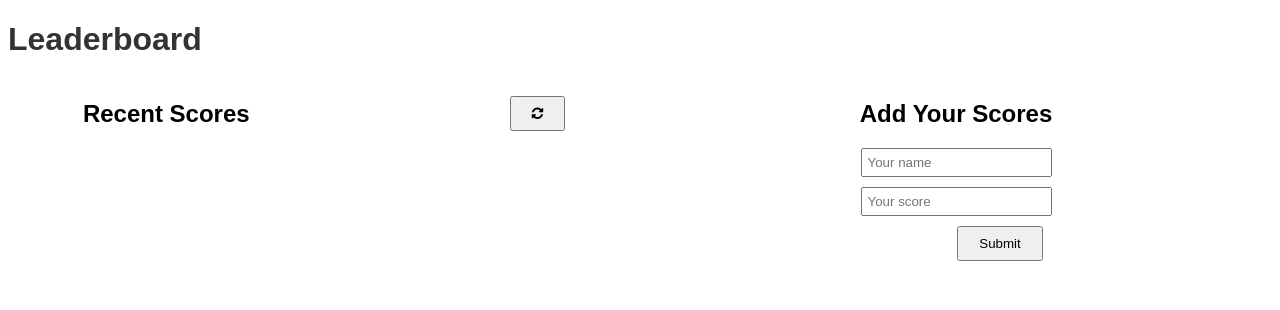
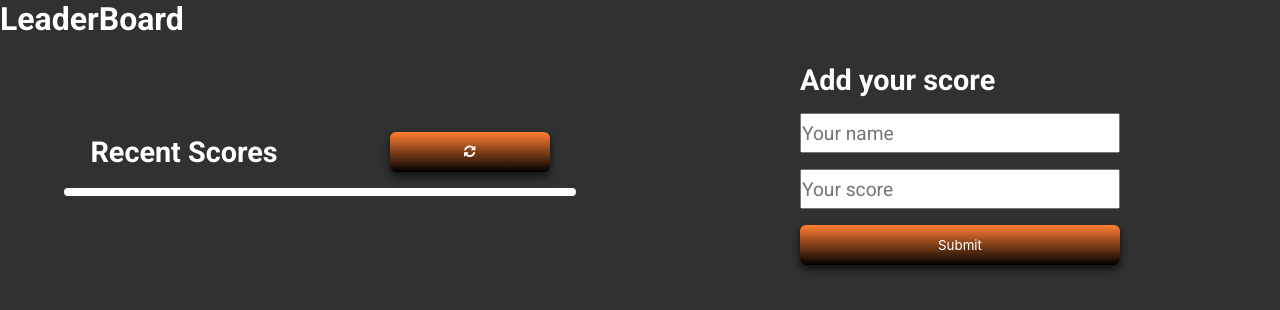
Before and after one commit to Dorcas126/Leaderboard-project, a website built with webpack: page src/index.html in a window 1280 px wide. Built offline with nearby package versions, Linux system fonts and the light colour scheme; files whose address does not match are found by name.

Commit message:
Implement refresh and submit to save the score game

```diff
--- a/src/index.html
+++ b/src/index.html
@@ -4,34 +4,38 @@
 <head>
   <meta charset="UTF-8">
   <meta name="viewport" content="width=device-width, initial-scale=1.0">
-  <link rel="stylesheet" type="text/css" href="style.css">
+  <link rel="stylesheet" type="text/css" href="styles.css">
+  <link rel="stylesheet" href="https://cdnjs.cloudflare.com/ajax/libs/font-awesome/4.7.0/css/font-awesome.min.css">
+  <link rel="preconnect" href="https://fonts.googleapis.com">
+  <link rel="preconnect" href="https://fonts.gstatic.com" crossorigin>
+  <link href="https://fonts.googleapis.com/css2?family=Lato:ital,wght@0,100;0,300;0,400;0,700;0,900;1,100;1,300;1,400;1,700;1,900&family=Poppins:wght@300&family=Roboto:ital,wght@0,100;0,300;0,400;0,500;0,700;0,900;1,100;1,300;1,400;1,700&display=swap" rel="stylesheet">
 
-  <!-- font awesome -->
-  <link rel="stylesheet" href="https://cdnjs.cloudflare.com/ajax/libs/font-awesome/4.7.0/css/font-awesome.min.css">
 
-  <title>Leaderboard</title>
+  <title>Leaderboard App</title>
 </head>
 
 <body>
-  <h1>Leaderboard</h1>
+  <h1>LeaderBoard</h1>
   <div class="container">
-    <div class="left-section">
-      <div id="recentScoresContainer">
-        <h2 id="recentScoresHeading">Recent Scores</h2>
-        <button id="refreshButton"><i class="fa fa-refresh" aria-hidden="true"></i></button>
+      <div class="recentScores">
+          <div class="recentScoreTitle">
+              <h2>Recent Scores</h2>
+              <button id="refresh" type="button"><i class="fa fa-refresh" aria-hidden="true"></i></button>
+          </div>
+          <div class="recentScoreList">
+              <ul id="list">
+               </ul>
+          </div>
       </div>
-      <div id="leaderboard"></div>
-    </div>
-    <div class="right-section">
-      <h2>Add Your Scores</h2>
-      <form id="scoreForm">
-        <input type="text" id="playerName" placeholder="Your name" required><br>
-        <input type="number" id="playerScore" placeholder="Your score" required><br>
-        <button type="submit">Submit</button>
-      </form>
-    </div>
+      <div class="addScore">
+          <form action="submit" class="add-form">
+              <h2 id="addScore">Add your score</h2>
+              <input class="input name" type="text" name="name" placeholder="Your name" required>
+              <input class="input score" type="number" name="score" placeholder="Your score" required>
+              <input id="submit" type="submit" value="Submit">
+          </form>
+      </div>
   </div>
-
 </body>
 
 </html>
--- a/src/index.js
+++ b/src/index.js
@@ -1,9 +1,17 @@
 import './style.css';
+import GetGameScore from './modules/leaderboard.js';
 
-import { renderLeaderboard, handleFormSubmit } from './modules/leaderboard.js';
+const currentScore = new GetGameScore();
+const addScore = document.querySelector('.add-form');
 
-// Attach form submit event listener
-document.getElementById('scoreForm').addEventListener('submit', handleFormSubmit);
+addScore.addEventListener('submit', (e) => {
+  e.preventDefault();
+  const user = addScore.name.value;
+  const score = addScore.score.value;
+  currentScore.addNewScore({ user, score });
+  addScore.reset();
+});
 
-// Initial rendering of the leaderboard
-renderLeaderboard();
+const refreshBtn = document.getElementById('refresh');
+refreshBtn.addEventListener('click', currentScore.fetchScores);
+document.addEventListener('DOMContentLoaded', currentScore.showScores);
--- a/src/style.css
+++ b/src/style.css
@@ -1,69 +1,146 @@
+* {
+  margin: 0;
+  padding: 0;
+  box-sizing: border-box;
+  font-family: "Roboto", sans-serif;
+}
+
 body {
-  font-family: Arial, sans-serif;
+  background-color: rgb(47, 49, 50);
+}
+
+h1 {
+  font-size: 2rem;
+  color: #fff;
+  font-family: "Roboto", cursive;
+  text-align: center;
+  display: flex;
+  margin-bottom: 25px;
+}
+
+.container {
+  display: grid;
+  grid-template-columns: 1fr 1fr;
+  justify-content: center;
+  align-items: center;
+}
+
+.recentScores {
+  display: flex;
+  justify-content: center;
+  flex-direction: column;
+  align-items: center;
+}
+
+.recentScoreTitle {
+  display: flex;
+  justify-content: center;
+  align-items: center;
+  width: 100%;
+  gap: 5rem;
+}
+
+#refresh {
+  background-color: initial;
+  background-image: linear-gradient(-180deg, #ff7e31, black);
+  border-radius: 6px;
+  box-shadow: rgba(0.8, 1, 1, 0.7) 0 4px 8px;
+  color: #fff;
+  cursor: pointer;
+  display: inline-block;
+  height: 40px;
+  line-height: 40px;
+  outline: 0;
+  overflow: hidden;
+  pointer-events: auto;
+  position: relative;
+  text-align: center;
+  touch-action: manipulation;
+  user-select: none;
+  -webkit-user-select: none;
+  vertical-align: top;
+  white-space: nowrap;
+  width: 25%;
+  z-index: 9;
+  border: 0;
+  transition: box-shadow 0.2s;
+  margin-left: 5%;
+}
+
+.button-42:hover {
+  box-shadow: rgba(253, 76, 0, 0.5) 0 3px 8px;
+}
+
+h2 {
+  font-size: 1.8rem;
+  color: #fff;
+}
+
+.recentScoreList {
+  border: 4px solid white;
+  border-radius: 1rem;
+  width: 80%;
+  margin-top: 1rem;
+}
+
+div ul li {
+  list-style: none;
+  margin: 0 10px;
+  font-style: italic;
+  text-transform: uppercase;
+  color: #91c5f1;
+  font-family: "Roboto", cursive;
   text-align: center;
 }
 
-h1 {
-  color: #333;
+.addScore {
   display: flex;
+  justify-content: center;
+  flex-direction: column;
+  align-items: center;
 }
 
-.container {
+.add-form {
   display: flex;
-  justify-content: center;
-  align-items: flex-start;
-  margin-top: 20px;
+  flex-direction: column;
+  gap: 1em;
+  width: 50%;
 }
 
-.left-section,
-.right-section {
-  flex: 1;
+.input {
+  height: 40px;
+  color: black;
+  font-size: 1.2rem;
 }
 
-.header-container {
+#submitBtn {
   display: flex;
-  justify-content: space-between;
-  align-items: center;
-  margin-bottom: 10px;
+  justify-content: flex-end;
 }
 
-#refreshButton {
-  padding: 8px 20px;
+#submit {
+  background-color: initial;
+  background-image: linear-gradient(-180deg, #ff7e31, black);
+  border-radius: 6px;
+  box-shadow: rgba(0.8, 1, 1, 0.7) 0 4px 8px;
+  color: #fff;
+  cursor: pointer;
+  display: inline-block;
+  font-family: Inter, -apple-system, system-ui, Roboto, "Helvetica Neue", Arial, sans-serif;
+  height: 40px;
+  line-height: 40px;
+  outline: 0;
+  overflow: hidden;
+  pointer-events: auto;
+  position: relative;
+  text-align: center;
+  touch-action: manipulation;
+  user-select: none;
+  -webkit-user-select: none;
+  vertical-align: top;
+  white-space: nowrap;
+  width: 100%;
+  z-index: 9;
+  border: 0;
+  transition: box-shadow 0.2s;
 }
-
-table {
-  width: 100%;
-  border-collapse: collapse;
-  border: 1px solid grey;
-  margin-left: 2.5rem;
-}
-
-table td {
-  padding: 10px;
-  border-bottom: 1px solid #ddd;
-}
-
-form {
-  margin-top: 20px;
-}
-
-form input {
-  padding: 5px;
-  margin-bottom: 10px;
-}
-
-form button {
-  padding: 8px 20px;
-  margin-left: 5.5rem;
-}
-
-#recentScoresContainer {
-  display: flex;
-  align-items: center;
-  justify-content: center;
-  gap: 10rem;
-}
-
-#recentScoresHeading {
-  margin-right: 100px;
-}
```
